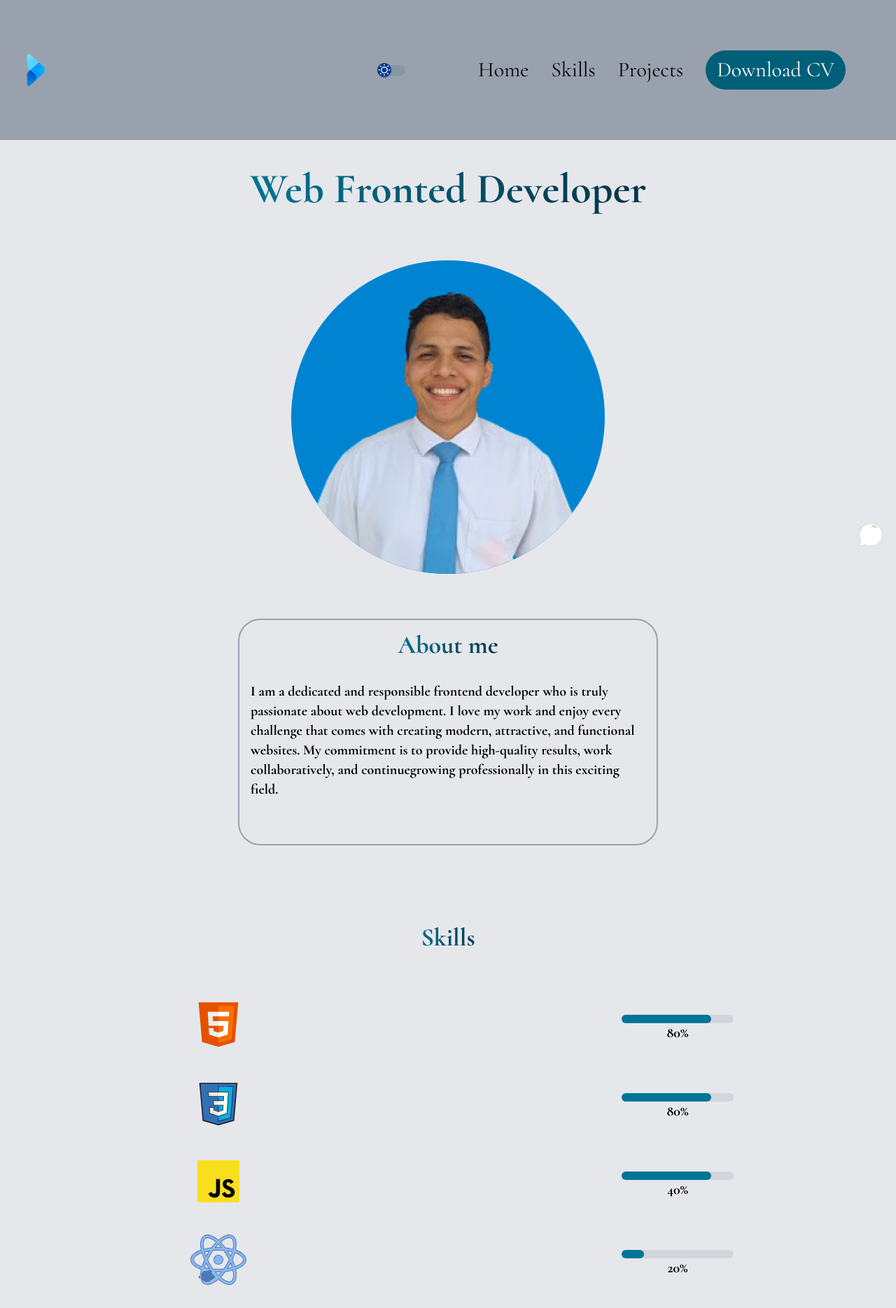
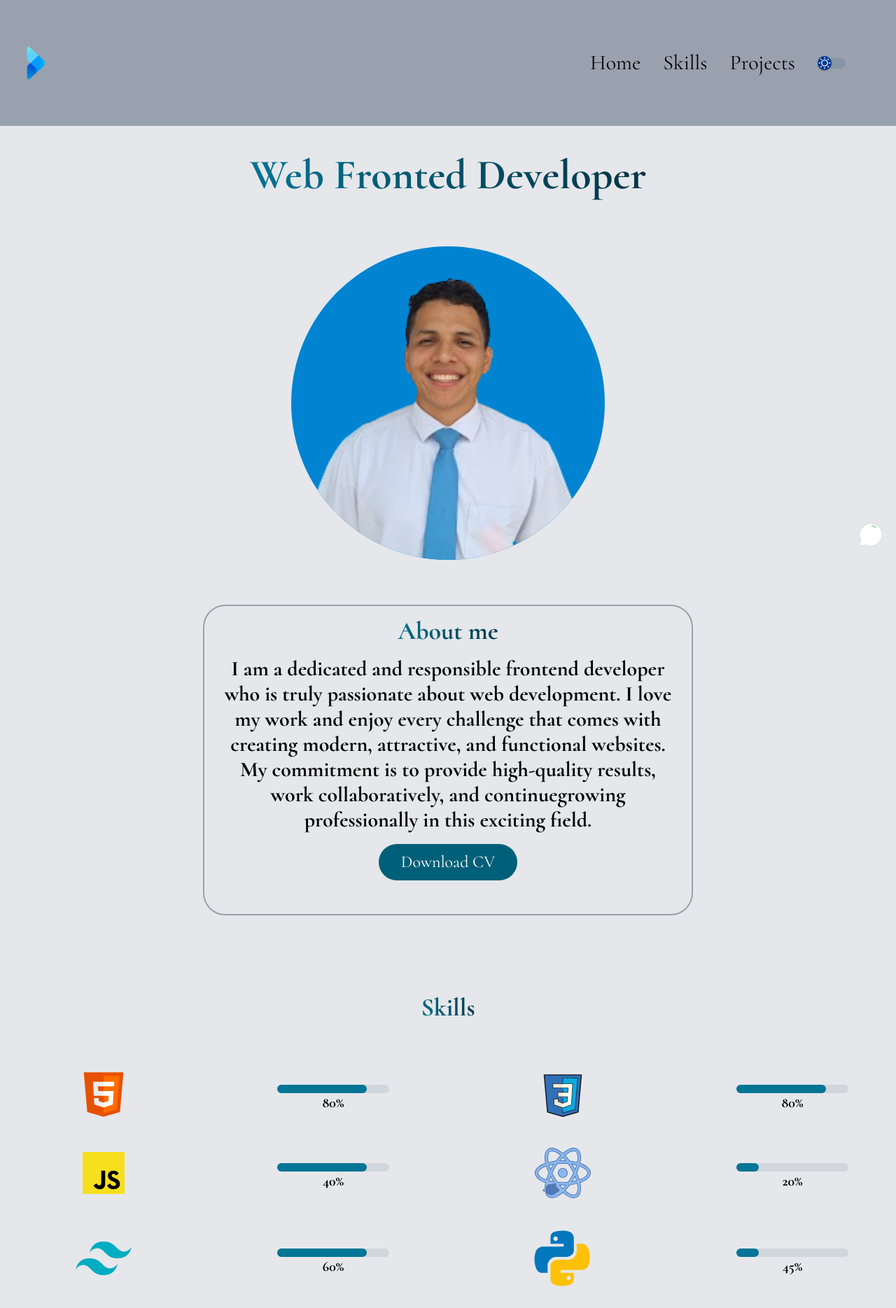
Before and after one commit to zambrano30/portfolio, a website: page index.html in a window 1280 px wide. Shown: the top 1869 px of the page at 70% size. Drawn offline with Linux system fonts and the light colour scheme.

Commit message:
version tablet began

```diff
--- a/index.html
+++ b/index.html
@@ -15,12 +15,12 @@
   </head>
   <body class="bg-gray-200 dark:bg-slate-800 overflow-x-hidden w-min-[full]">
     <header
-      class="bg-gray-400 flex flex-row justify-between items-center w-full"
+      class="bg-gray-400 flex flex-row justify-between items-center w-full md:w-full md:flex md:flex-row"
     >
       <img src="./images/logo.webp" alt="" class="size-25" />
 
-      <div class="flex p-2  justify-end items-center gap-10">
-        <div class="md:hidden relative m-4 p-4">
+      <div class="flex p-2 justify-end items-center gap-10">
+        <div class=" sm:hidden md:hidden relative m-4 p-4">
           <input id="menu-toggle" type="checkbox" class="peer hidden" />
           <label
             for="menu-toggle"
@@ -44,39 +44,31 @@
               <li>Home</li>
               <li>Skills</li>
               <li>Projects</li>
-              <button
-                class="bg-zinc-100 border-0 p-2 rounded-4xl text-violet hover:bg-cyan-800 hover:text-white"
-              >
-                Download CV
-              </button>
+
             </ul>
           </nav>
         </div>
-        <!-- From Uiverse.io by Galahhad -->
-
-        <label class="ui-switch flex items-center justify-center">
-          <input type="checkbox" id="dark-toggle" />
-          <div class="slider">
-            <div class="circle"></div>
-          </div>
-        </label>
-
         <!-- Menú normal en desktop -->
-        <nav class="hidden md:block">
+        <nav class="hidden sm:block ">
           <ul class="flex flex-row gap-8 items-center text-3xl md: p-16">
             <li>Home</li>
             <li>Skills</li>
             <li>Projects</li>
+
             <li>
-              <button
-                class="bg-cyan-800 border-0 px-4 py-2.5 rounded-4xl text-white flex justify-center items-center mn-w-[150px] hover:bg-zinc-100 hover:text-cyan-800 hover:border border-cyan-800"
-              >
-                Download CV
-              </button>
+          <!-- Botón de cambio de tema -->
+              <label class="ui-switch flex items-center justify-center">
+                <input type="checkbox" id="dark-toggle" />
+                <div class="slider">
+                <div class="circle"></div>
+                </div>
+              </label>
             </li>
           </ul>
+
         </nav>
       </div>
+
     </header>
     <section class="flex flex-col justify-center items-center">
       <h1
@@ -100,14 +92,14 @@
 
      <!-- About me -->
     <section
-      class="max-w-[600px] w-full m-4 pb-12 flex flex-col justify-center items-center rounded-4xl border-2 border-gray-400 hover:bg-gray-300 mx-auto my-12  "
+      class="max-w-[700px] w-full m-4 pb-12 flex flex-col justify-center items-center rounded-4xl border-2 border-gray-400 hover:bg-gray-300 mx-auto my-12   "
     >
       <h2
         class="text-4xl font-bold p-4 bg-gradient-to-r from-cyan-700 to-cyan-950 bg-clip-text text-transparent"
       >
         About me
       </h2>
-      <p class="text-xl font-bold p-4">
+      <p class="text-xl font-bold px-6 md:text-3xl text-center">
         I am a dedicated and responsible <strong class="font-bold">frontend developer</strong> who is truly
         passionate about web development. I love my work and enjoy every
         challenge that comes with creating modern, attractive, and functional
@@ -115,11 +107,16 @@
         collaboratively, and continuegrowing professionally in this exciting
         field.
       </p>
+
+       <button
+          class="bg-cyan-800 border-0 px-4 py-2.5 rounded-4xl text-white flex  justify-center items-center mn-w-[150px] hover:bg-zinc-100 hover:text-cyan-800 hover:border border-cyan-800 md:px-8 md:mt-4  md:text-2xl">Download CV
+        </button>
+
     </section>
       <!-- Skills -->
-    <section class="w-full grid grid-cols-2 my-20 place-items-center gap-8">
+    <section class="w-full grid grid-cols-2 my-20 place-items-center gap-8 md:grid-cols-4 ">
       <h2
-        class="text-4xl font-bold p-4 m-4 col-span-2 bg-gradient-to-r from-cyan-700 to-cyan-950 bg-clip-text text-transparent"
+        class="text-4xl font-bold p-4 m-4 col-span-2 bg-gradient-to-r from-cyan-700 to-cyan-950 bg-clip-text text-transparent md:col-span-4"
       >
         Skills
       </h2>
@@ -278,11 +275,20 @@
           d="M24,9.604c-6.4,0-10.4,3.199-12,9.597c2.4-3.199,5.2-4.398,8.4-3.599 c1.826,0.456,3.131,1.781,4.576,3.247C27.328,21.236,30.051,24,36,24c6.4,0,10.4-3.199,12-9.598c-2.4,3.199-5.2,4.399-8.4,3.6 c-1.825-0.456-3.13-1.781-4.575-3.247C32.672,12.367,29.948,9.604,24,9.604L24,9.604z M12,24c-6.4,0-10.4,3.199-12,9.598 c2.4-3.199,5.2-4.399,8.4-3.599c1.825,0.457,3.13,1.781,4.575,3.246c2.353,2.388,5.077,5.152,11.025,5.152 c6.4,0,10.4-3.199,12-9.598c-2.4,3.199-5.2,4.399-8.4,3.599c-1.826-0.456-3.131-1.781-4.576-3.246C20.672,26.764,17.949,24,12,24 L12,24z"
         ></path>
       </svg>
-      <div class="w-40 bg-gray-300 rounded-full h-3 mt-2 mb-6">
+      <div class="w-40 bg-gray-300 rounded-full h-3 mt-2 mb-6 ">
         <div class="bg-cyan-700 h-3 rounded-full" style="width: 80%">
         </div>
-          <div class="flex justify-center text-xl font-bold ">60%</div>
+          <div class="flex justify-center text-xl font-bold">60%</div>
+        </div>
+        <svg xmlns="http://www.w3.org/2000/svg" x="0px" y="0px" width="100" height="100" viewBox="0 0 48 48">
+<path fill="#0277bd" d="M24.047,5c-1.555,0.005-2.633,0.142-3.936,0.367c-3.848,0.67-4.549,2.077-4.549,4.67V14h9v2H15.22	h-4.35c-2.636,0-4.943,1.242-5.674,4.219c-0.826,3.417-0.863,5.557,0,9.125C5.851,32.005,7.294,34,9.931,34h3.632v-5.104	c0-2.966,2.686-5.896,5.764-5.896h7.236c2.523,0,5-1.862,5-4.377v-8.586c0-2.439-1.759-4.263-4.218-4.672	C27.406,5.359,25.589,4.994,24.047,5z M19.063,9c0.821,0,1.5,0.677,1.5,1.502c0,0.833-0.679,1.498-1.5,1.498	c-0.837,0-1.5-0.664-1.5-1.498C17.563,9.68,18.226,9,19.063,9z"></path><path fill="#ffc107" d="M23.078,43c1.555-0.005,2.633-0.142,3.936-0.367c3.848-0.67,4.549-2.077,4.549-4.67V34h-9v-2h9.343	h4.35c2.636,0,4.943-1.242,5.674-4.219c0.826-3.417,0.863-5.557,0-9.125C41.274,15.995,39.831,14,37.194,14h-3.632v5.104	c0,2.966-2.686,5.896-5.764,5.896h-7.236c-2.523,0-5,1.862-5,4.377v8.586c0,2.439,1.759,4.263,4.218,4.672	C19.719,42.641,21.536,43.006,23.078,43z M28.063,39c-0.821,0-1.5-0.677-1.5-1.502c0-0.833,0.679-1.498,1.5-1.498	c0.837,0,1.5,0.664,1.5,1.498C29.563,38.32,28.899,39,28.063,39z"></path>
+</svg>
+  <div class="w-40 bg-gray-300 rounded-full h-3 mt-2 mb-6">
+        <div class="bg-cyan-700 h-3 rounded-full" style="width: 20%">
+        </div>
+          <div class="flex justify-center text-xl font-bold ">45%</div>
       </div>
+
       </div>
     </section>
 
@@ -339,13 +345,13 @@
     <!-- Academics -->
     <section class="w-full flex flex-col justify-center items-center my-12">
       <h2
-        class="text-4xl font-bold p-4 m-4 bg-gradient-to-r from-cyan-700 to-cyan-950 bg-clip-text text-transparent"
+        class="text-4xl font-bold p-4 m-4 bg-gradient-to-r from-cyan-700 to-cyan-950 bg-clip-text text-transparent md:text-5xl"
       >
         Academics
       </h2>
-      <div class="flex flex-col justify-center items-center gap-12 bg-gray-300 m-12Ñ p-12 min-w-full">
-        <img src="https://brightspotcdn.byui.edu/dims4/default/041182f/2147483647/strip/true/crop/100x58+0+0/resize/76x44!/quality/90/?url=https%3A%2F%2Fbyu-idaho-brightspot-production-us-east-2.s3.us-east-2.amazonaws.com%2Ff2%2F6f%2Fa2c043a64e0488068d9dc10578cd%2Fbyu-idaho-logo-blue-100.png" alt="">
-      <img class="w-60" src="./images/funval.png" alt="Funval Internacional">
+      <div class="flex flex-col justify-center items-center gap-12 bg-gray-300 m-12 p-12 min-w-full">
+        <img class="md:w-50" src="https://brightspotcdn.byui.edu/dims4/default/041182f/2147483647/strip/true/crop/100x58+0+0/resize/76x44!/quality/90/?url=https%3A%2F%2Fbyu-idaho-brightspot-production-us-east-2.s3.us-east-2.amazonaws.com%2Ff2%2F6f%2Fa2c043a64e0488068d9dc10578cd%2Fbyu-idaho-logo-blue-100.png" alt="">
+      <img class="w-60 md:w-100 md:h-45" src="./images/funval.png" alt="Funval Internacional">
       </div>
     </section>
     <form
```
Also changed, not shown: src/output.css.
